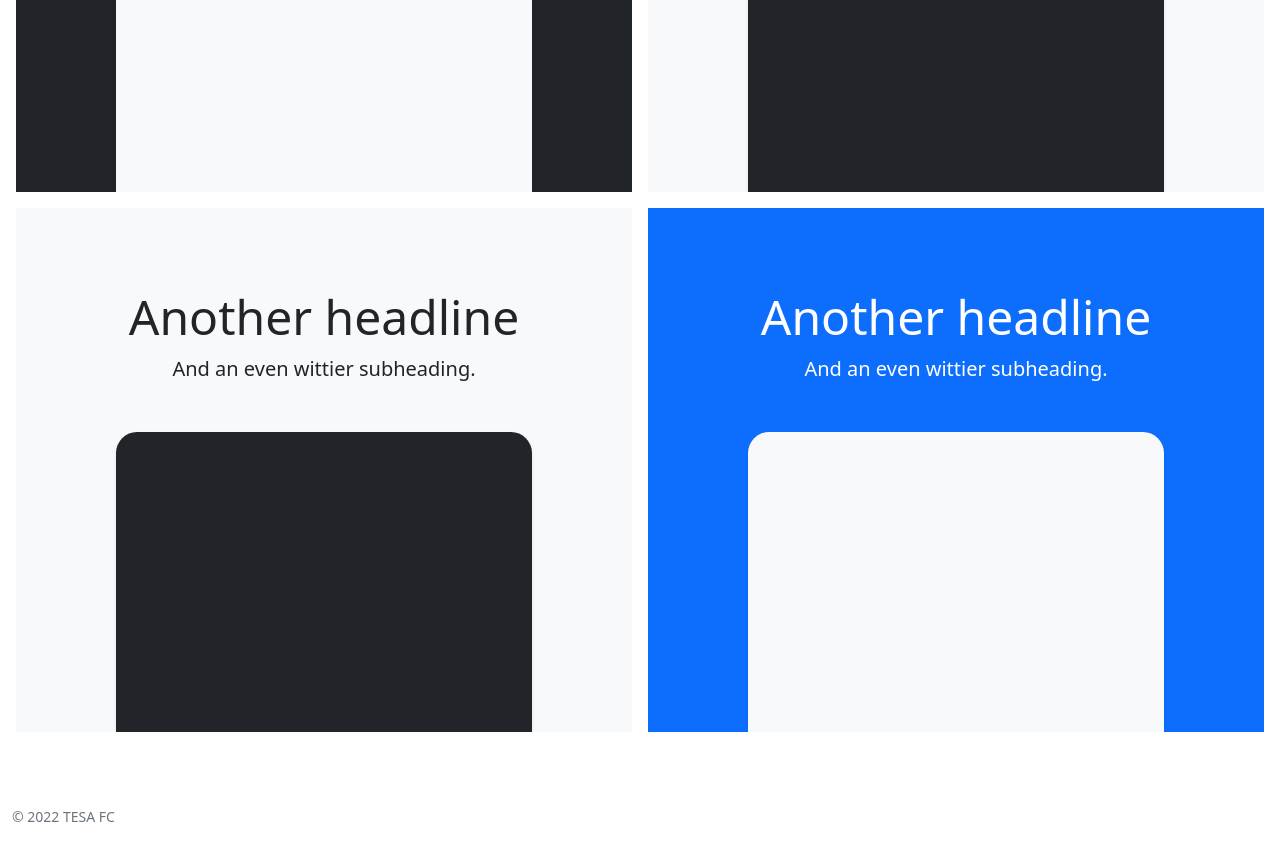
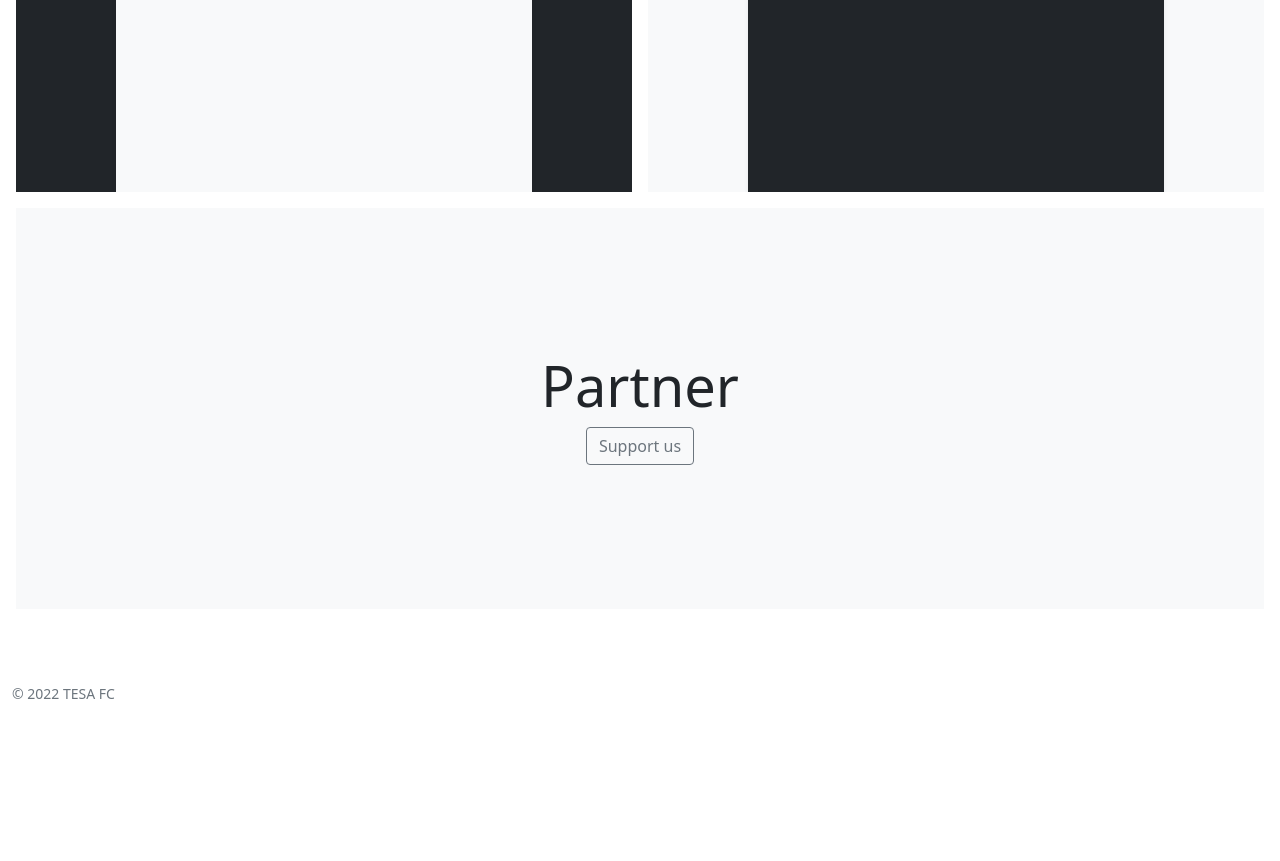
Before and after one commit to tesafc/www2, a Jekyll site: the page built from index.html, in a window 1280 px wide and 900 px high, scrolled down 1418 px. Shown: the top 861 px of the window. Built offline with Jekyll 4.4.1, drawn with Linux system fonts in a browser that asks for light colours; after the commit the page ends 2195 px from its top, so only the background shows below that.

Commit message:
Update index.html

```diff
--- a/index.html
+++ b/index.html
@@ -33,20 +33,10 @@ image: assets/img/logo-1.png
     </div>
   </div>
 
-  <div class="d-md-flex flex-md-equal w-100 my-md-3 ps-md-3">
-    <div class="bg-light me-md-3 pt-3 px-3 pt-md-5 px-md-5 text-center overflow-hidden">
-      <div class="my-3 p-3">
-        <h2 class="display-5">Another headline</h2>
-        <p class="lead">And an even wittier subheading.</p>
-      </div>
-      <div class="bg-dark shadow-sm mx-auto" style="width: 80%; height: 300px; border-radius: 21px 21px 0 0;"></div>
-    </div>
-    <div class="bg-primary me-md-3 pt-3 px-3 pt-md-5 px-md-5 text-center text-white overflow-hidden">
-      <div class="my-3 py-3">
-        <h2 class="display-5">Another headline</h2>
-        <p class="lead">And an even wittier subheading.</p>
-      </div>
-      <div class="bg-light shadow-sm mx-auto" style="width: 80%; height: 300px; border-radius: 21px 21px 0 0;"></div>
+  <div class="position-relative overflow-hidden p-3 p-md-5 m-md-3 text-center bg-light">
+    <div class="col-md-5 p-lg-5 mx-auto my-5">
+      <h1 class="display-4 fw-normal">Partner</h1>
+      <a class="btn btn-outline-secondary" href="#">Support us</a>
     </div>
   </div>
 </div>
```
